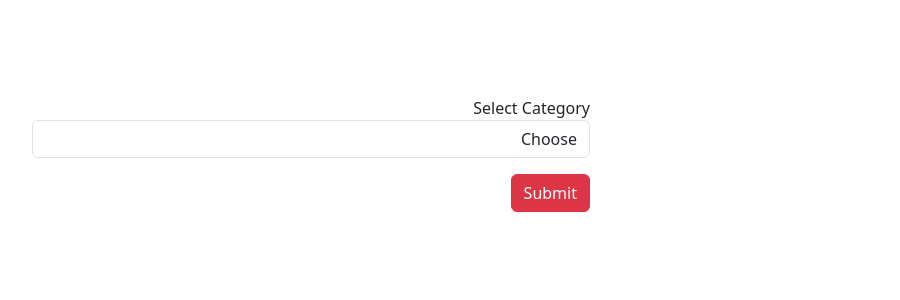
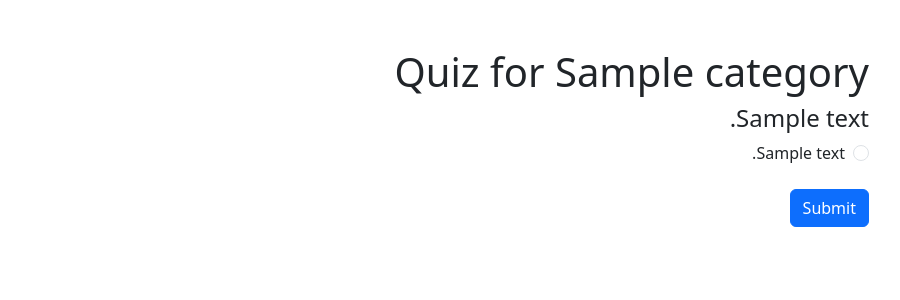
Before and after one commit to Quantum-coder-MA/questions_answers, a Django app: template questions_answers/templates/questions_answers.html in a window 1280 px wide. Shown: the top 300 px of the page, without its empty margins (329-1229 px from the left). Run offline with Django 5.2, Linux system fonts and the light colour scheme; tables that the repository leaves empty hold one stand-in row (values such as "Sample post"); the template is opened without the code that fills it: values that come from a table or form of the project are taken from there, most other values are stand-ins (such as "Sample title", 1, 10 or a date in 2020).

Commit message:
update quiz user

```diff
--- a/questions_answers/models.py
+++ b/questions_answers/models.py
@@ -50,5 +50,3 @@ class Answer(BaseModel):
     question = models.ForeignKey(Question, related_name='answers', on_delete=models.CASCADE)
     answer_text = models.CharField(max_length=100)
     is_correct = models.BooleanField(default=False)
-    def __str__(self) -> str:
-        return self.answer_text
--- a/questions_answers/templates/questions_answers.html
+++ b/questions_answers/templates/questions_answers.html
@@ -1,38 +1,31 @@
 <!doctype html>
 <html lang="ar" dir="rtl">
   <head>
-    <!-- Required meta tags -->
     <meta charset="utf-8">
     <meta name="viewport" content="width=device-width, initial-scale=1">
-
-    <!-- Bootstrap CSS -->
     <link rel="stylesheet" href="https://cdn.jsdelivr.net/npm/bootstrap@5.3.3/dist/css/bootstrap.rtl.min.css" integrity="sha384-dpuaG1suU0eT09tx5plTaGMLBsfDLzUCCUXOY2j/LSvXYuG6Bqs43ALlhIqAJVRb" crossorigin="anonymous">
-
-    <title>Question & Answer App</title>
+    <title>Quiz</title>
   </head>
   <body>
-    <div class="container mt-5 pt-5">
-      <div class="col-md-6 mx-auto">
-        <form method="post">
-          {% csrf_token %}
-
-          <div class="form-group">
-            <label for="category">Select Category</label>
-            <select name="category" class="form-control" required>
-              <option value="">Choose</option> <!-- Added an empty option to prevent accidental selection -->
-
-              {% for category in categories %}
-                <option value="{{ category.category_name }}">{{ category.category_name }}</option>
+    <div class="container mt-5">
+      <h1>Quiz for {{data.0.category}} </h1>
+      <form method="POST">
+        {% csrf_token %}
+        {% for question in data %}
+          <div class="mb-4">
+            <h4>{{ question.question_text }}</h4>
+            <div>
+              {% for yess in question.answer %}
+                <div class="form-check">
+                  <input class="form-check-input" type="radio" value="{{ yess.answer }}" required>
+                  <label class="form-check-label">{{ yess.answer}}</label>
+                </div>
               {% endfor %}
-            </select>
+            </div>
           </div>
-
-          <button type="submit" class="btn btn-danger mt-3">Submit</button>
-        </form>
-      </div>
+        {% endfor %}
+        <button type="submit" class="btn btn-primary">Submit</button>
+      </form>
     </div>
-
-    <!-- Bootstrap JS -->
-    <script src="https://cdn.jsdelivr.net/npm/bootstrap@5.3.3/dist/js/bootstrap.bundle.min.js" crossorigin="anonymous"></script>
   </body>
 </html>
--- a/questions_answers/urls.py
+++ b/questions_answers/urls.py
@@ -4,7 +4,7 @@ from . import views
 urlpatterns = [
 
 
-    path('', views.home, name='home'),
+    path('home', views.home, name='home'),
 
 
 
```
Also changed, not shown: questions_answers/templates/home.html (+9 -13 lines), questions_answers/views.py (+22 -2 lines).
